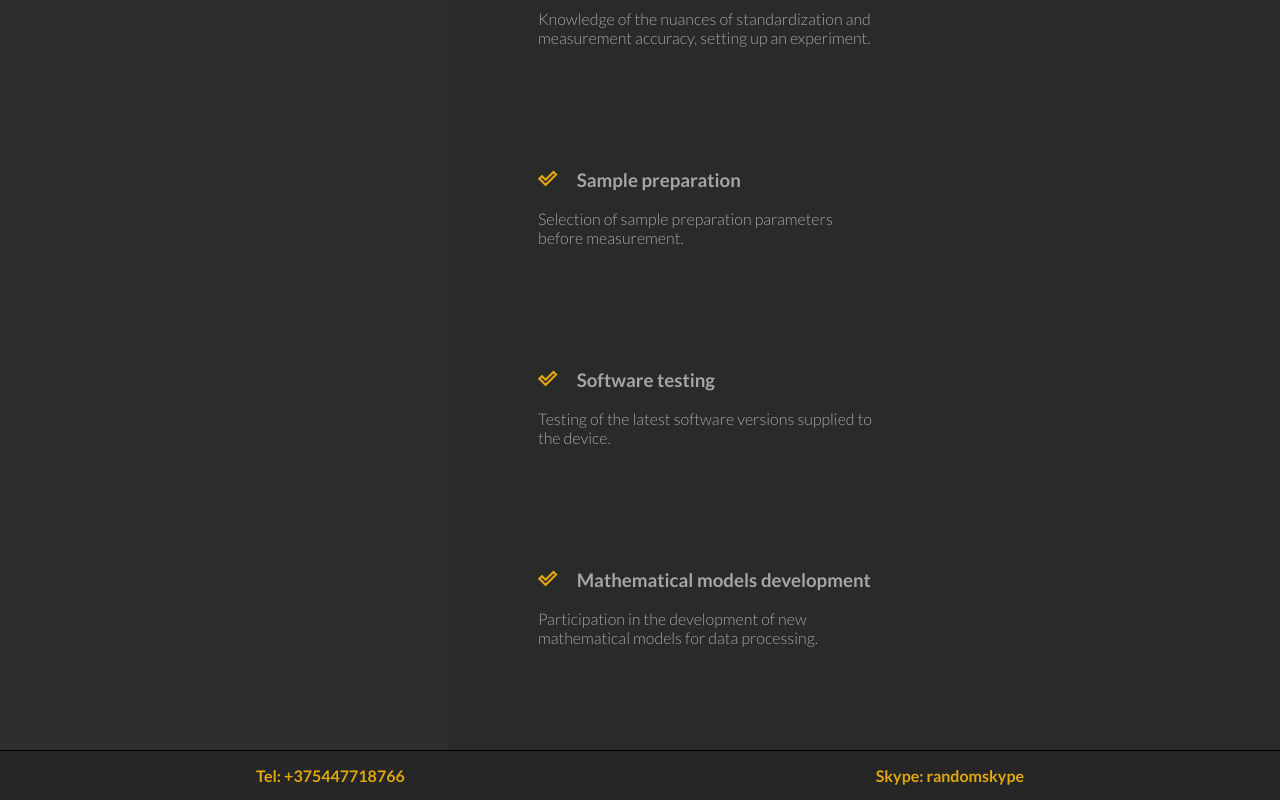
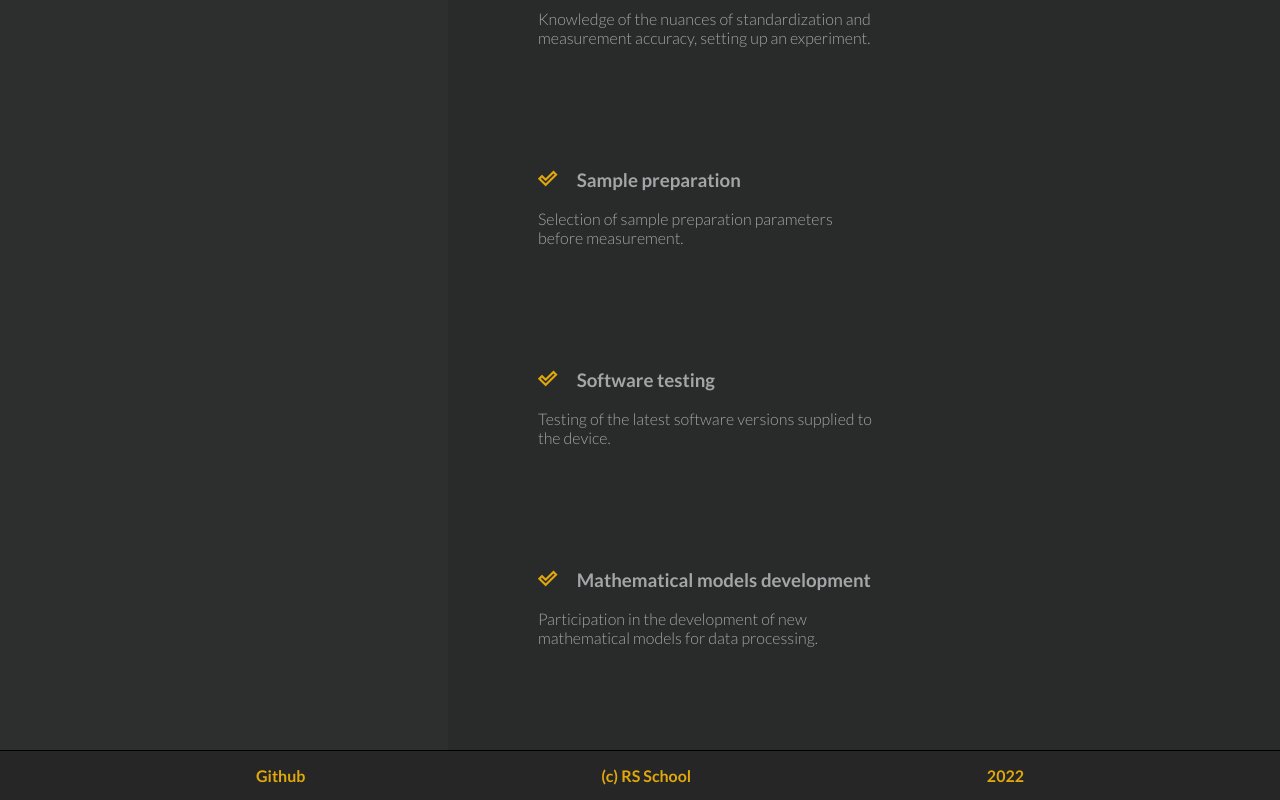
Before and after one commit to Pheblar/rsschool-cv, a plain HTML site: page index.html in a window 1280 px wide. Shown: the part 2159-2959 px from the top of the page. Drawn offline with nearby package versions, Linux system fonts and the light colour scheme; files whose address does not match are found by name.

Commit message:
fix: footer req

```diff
--- a/index.html
+++ b/index.html
@@ -171,12 +171,15 @@
       <footer>
         <div class="container">
             <div class="footer-inner">
-                <a href="#" class="footer-tel" aria-label="tel">
-                    Tel: +375447718766
+                <a href="https://github.com/Pheblar" class="footer-gh footer--black" aria-label="github">
+                    Github
                 </a>
-                <a href="#" class="footer-skype" aria-label="skype">
-                    Skype: randomskype
+                <a href="https://rs.school/" class="rss footer--black">
+                    (c) RS School
                 </a>
+                <div class="year footer--black">
+                    2022
+                </div>
             </div>
         </div>
       </footer>
--- a/style.css
+++ b/style.css
@@ -210,3 +210,8 @@ footer {
     color: #e0a80d;
     font-weight: 700;
 }
+
+.footer--black {
+    color: #e0a80d;
+    font-weight: 700;
+}
```
Also changed, not shown: logo-rss.JPG (added).
